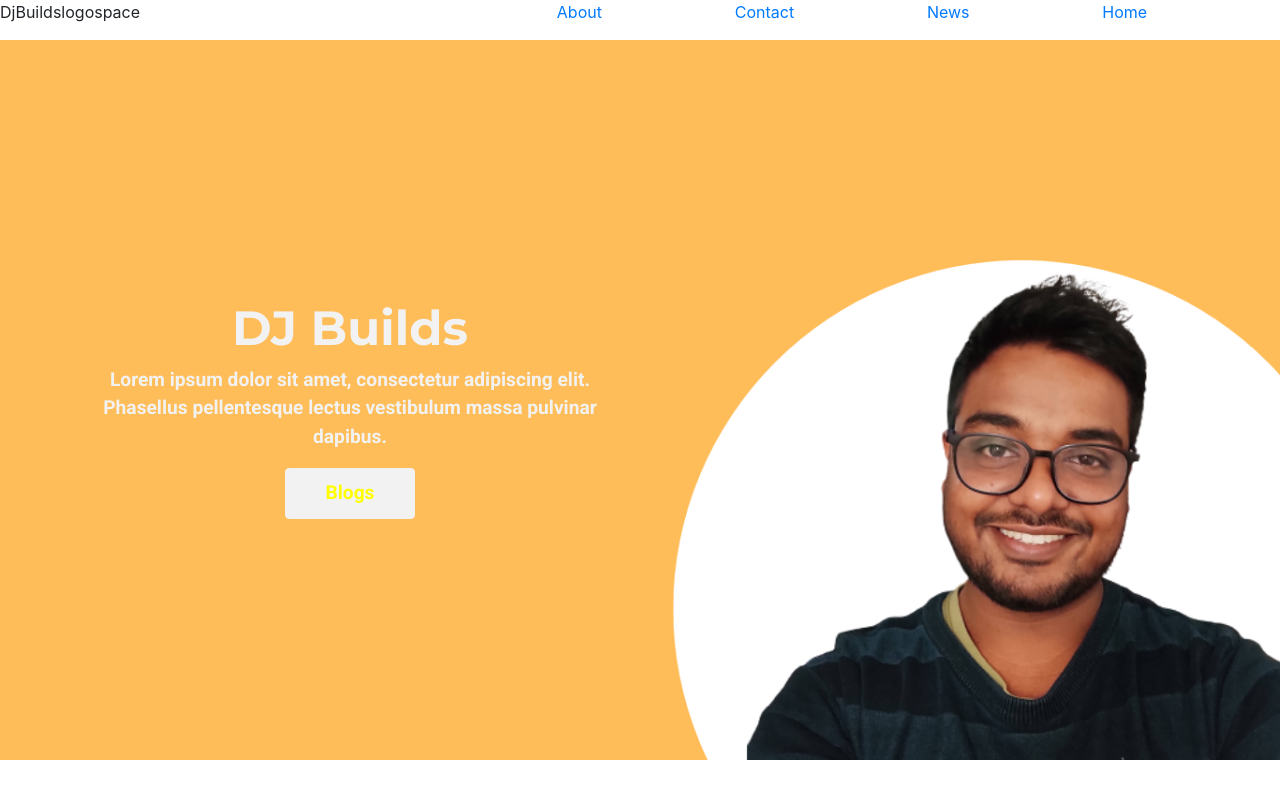
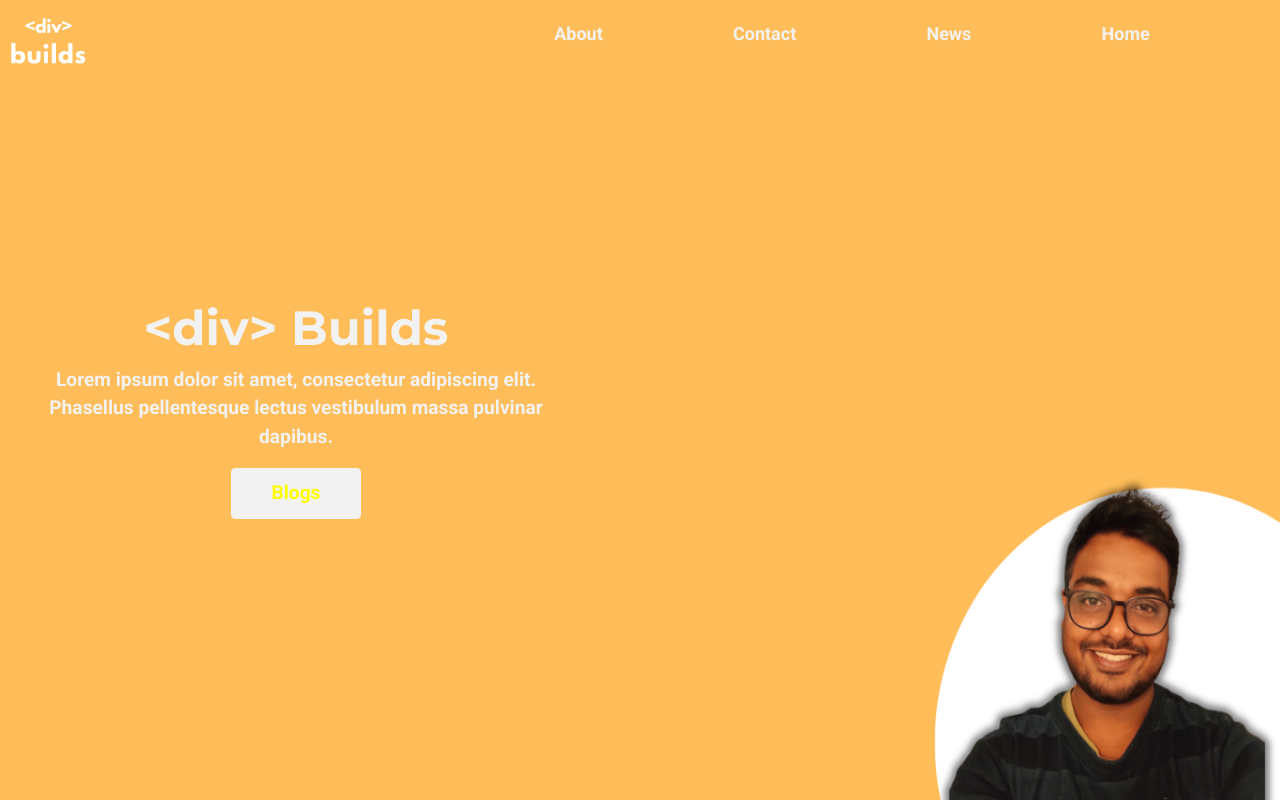
Before and after one commit to divyodatasci/frontendcomps, a plain HTML site: page Hero-header/hero-header.html in a window 1280 px wide. Drawn offline with nearby package versions, Linux system fonts and the light colour scheme.

Commit message:
style changes for hero and header

```diff
--- a/Hero-header/hero-header.css
+++ b/Hero-header/hero-header.css
@@ -1,3 +1,5 @@
+@import url('https://fonts.googleapis.com/css2?family=Montserrat:wght@700&family=Roboto:wght@700&display=swap');
+
 body {
     margin: 0;
 }
@@ -7,26 +9,26 @@ body {
 }
 
 .hero-image-container {
-    position: relative;
+    position: absolute;
+    width: 100%;
+    height: 800px;
 }
 
 .hero-image {
  width: 100%;
  height: 800px;
- object-fit: contain;
-}
-
-.hero-content-container {
-    position: absolute;
-    z-index: 2;
-    top: 300px;
-    left: 100px;
 }
 
 .hero-content-container {
     color: #f2f2f2;
     font-family: 'Roboto', sans-serif;
     text-align: center;
+    position: relative;
+    display: inline-block;
+    z-index: 2;
+    width: 40%;
+    top: 300px;
+    left: 40px;
 }
 
 .hero-content-heading {
@@ -37,7 +39,6 @@ body {
 
 .hero-content-text {
     font-size: larger;
-    width: 500px;
 
 }
 
@@ -65,8 +66,18 @@ body {
     z-index: 2;
     width: 100%
   }
+.header-logo {
+    margin: 5px;
+}
+.logo-image {
+    width: 87px;
+}
 .header .navigation-bar {
     width: 70%;
+    margin-top: 20px;
+    font-size: large;
+    font-weight: bold;
+    font-family: 'Roboto', sans-serif;
 }
 
 .header .navigation-bar .nav-items {
@@ -79,3 +90,7 @@ body {
 .nav-item {
     list-style-type: none;
  }
+
+ .nav-item a {
+    color: #f2f2f2;
+ }
--- a/Hero-header/hero-header.html
+++ b/Hero-header/hero-header.html
@@ -8,12 +8,14 @@
     <link rel="stylesheet" href="https://cdn.jsdelivr.net/npm/bootstrap@4.0.0/dist/css/bootstrap.min.css" integrity="sha384-Gn5384xqQ1aoWXA+058RXPxPg6fy4IWvTNh0E263XmFcJlSAwiGgFAW/dAiS6JXm" crossorigin="anonymous">
     <link rel="preconnect" href="https://fonts.googleapis.com">
     <link rel="preconnect" href="https://fonts.gstatic.com" crossorigin>
-    <link href="https://fonts.googleapis.com/css2?family=Montserrat:wght@700&family=Roboto:wght@700&display=swap" rel="stylesheet">
+    <!-- <link href="https://fonts.googleapis.com/css2?family=Montserrat:wght@700&family=Roboto:wght@700&display=swap" rel="stylesheet"> -->
     <link rel="stylesheet" href="hero-header.css">
 </head>
 <body>
     <header class="header">
-        <div class="logo">DjBuildslogospace</div>
+        <div class="header-logo">
+            <img class="logo-image" src="images/div builds logo.png" alt="hero-image">
+        </div>
         <div class="navigation-bar">
             <ul class="nav-items">
                 <li class="nav-item"><a href="#">Home</a></li>
@@ -26,10 +28,10 @@
     <main>
         <div class="hero">
             <div class="hero-image-container">
-                <img class="hero-image" src="images/djbuilds-hero-2.png" alt="hero-image">
+                <img class="hero-image" src="images/divbuildshero.png" alt="hero-image">
             </div>
             <div class="hero-content-container">
-                <h1 class="hero-content-heading">DJ Builds </h1>
+                <h1 class="hero-content-heading"> &lt;div&gt; Builds </h1>
                 <p class="hero-content-text">
                     Lorem ipsum dolor sit amet, consectetur adipiscing elit.
                     Phasellus pellentesque lectus vestibulum massa pulvinar dapibus.
```
Also changed, not shown: Hero-header/images/div builds logo.png (added), Hero-header/images/div builds.png (added), Hero-header/images/divbuildshero.png (added).
